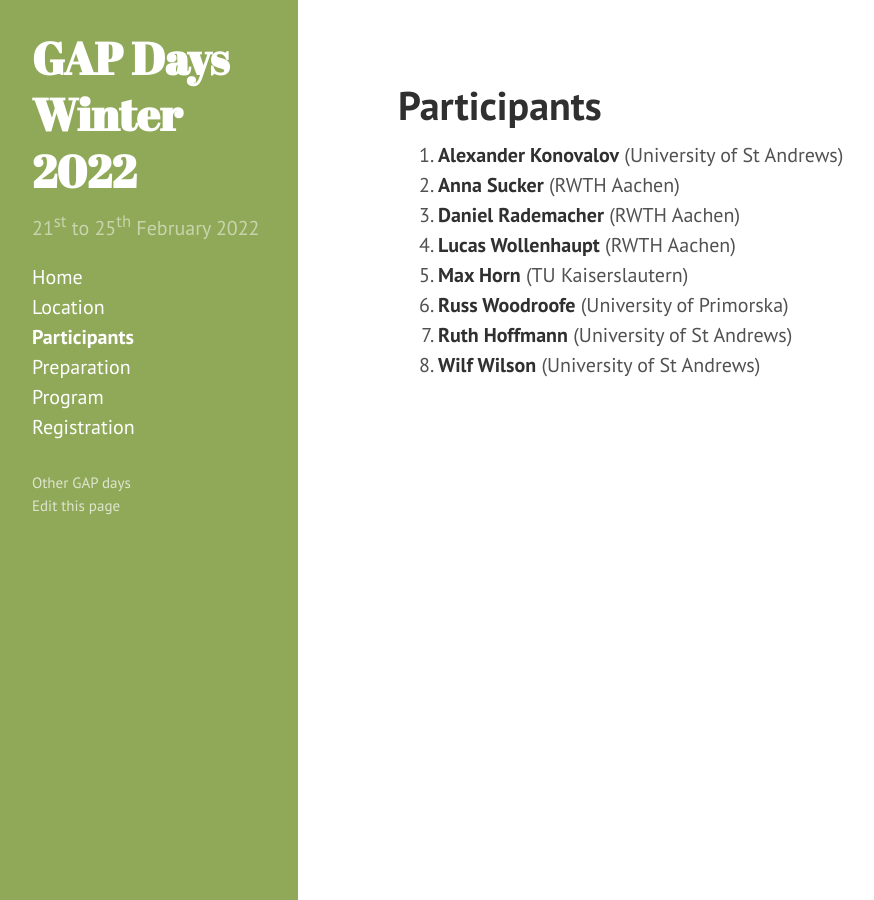
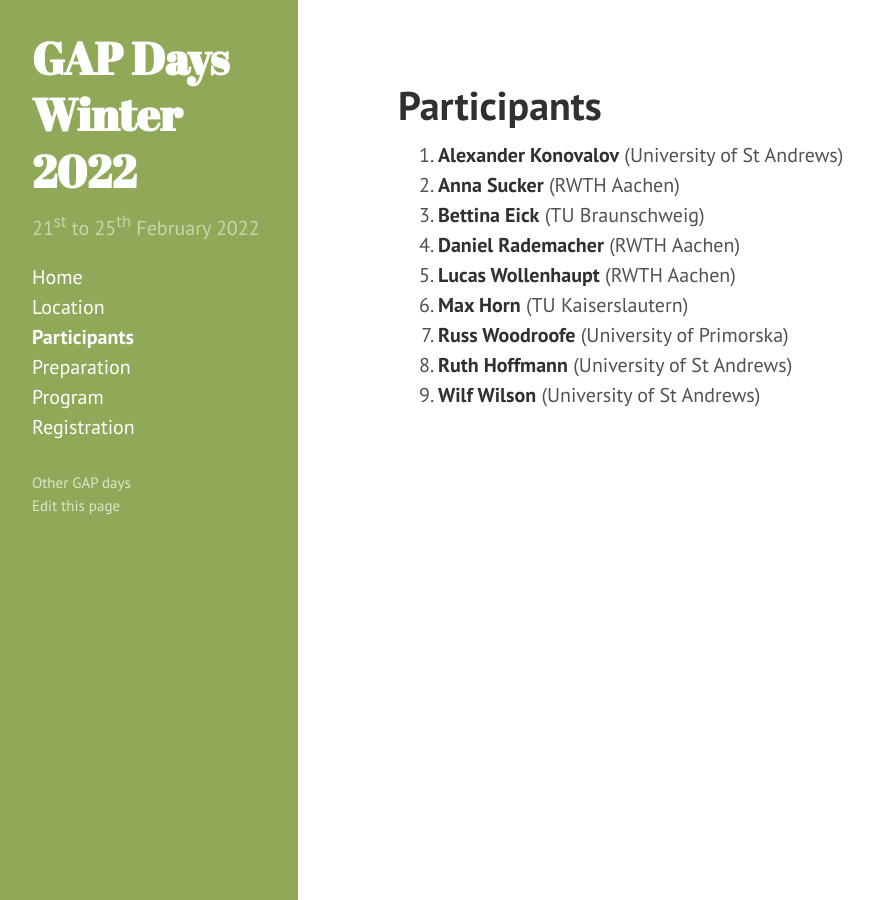
Before and after one commit to gapdays/gapdays2022-winter, a Jekyll site: the page built from participants.md, in a window 1280 px wide. Shown: the whole page, without its empty margins (2-876 px from the left). Built offline with Jekyll 4.4.1, drawn with Linux system fonts in a browser that asks for light colours.

Commit message:
Register Bettina

```diff
--- a/participants.md
+++ b/participants.md
@@ -10,6 +10,7 @@ participants:
   - {name: Anna Sucker, affiliation: RWTH Aachen, Germany}
   - {name: Lucas Wollenhaupt, affiliation: RWTH Aachen, Germany}
   - {name: Daniel Rademacher, affiliation: RWTH Aachen, Germany}
+  - {name: Bettina Eick, affiliation: TU Braunschweig, Germany}
 ---
 
 <ol>{% assign participants = page.participants | sort: "name" %}
```
